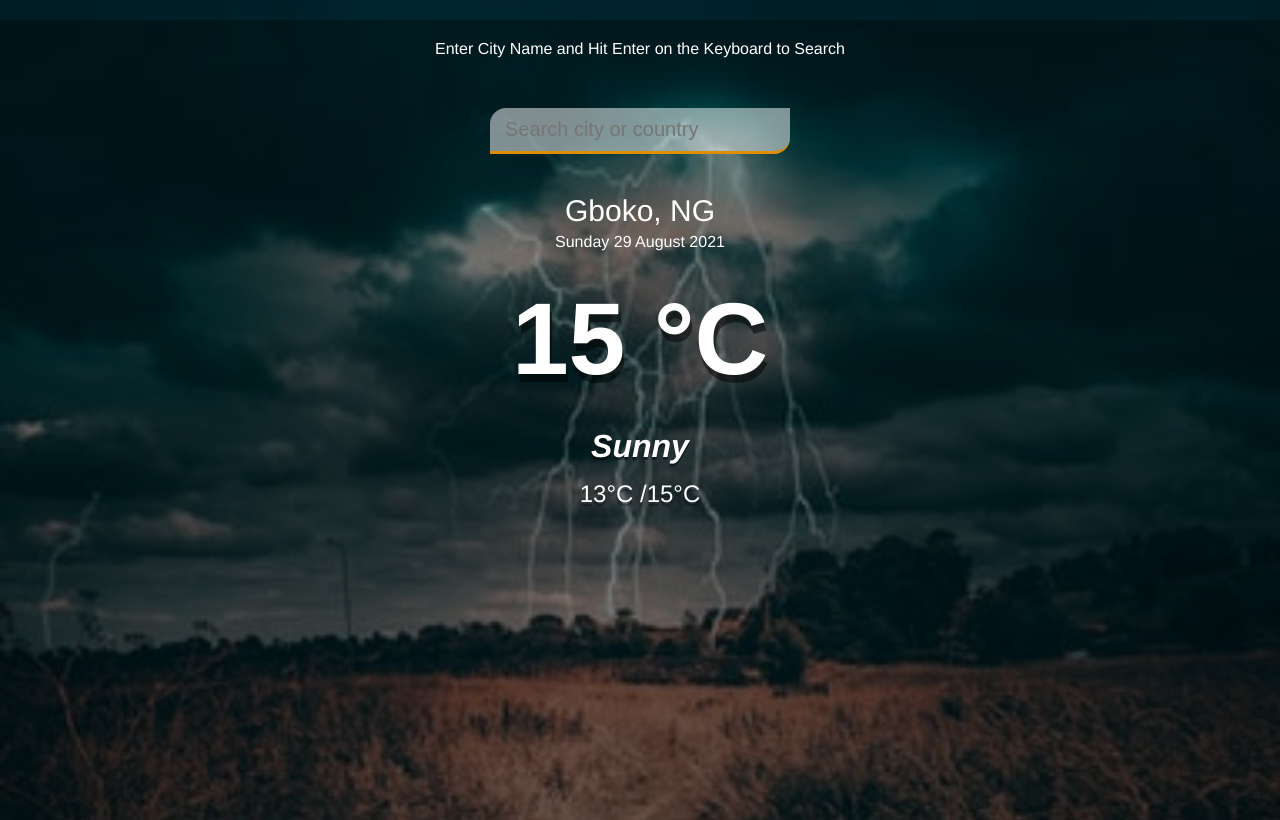
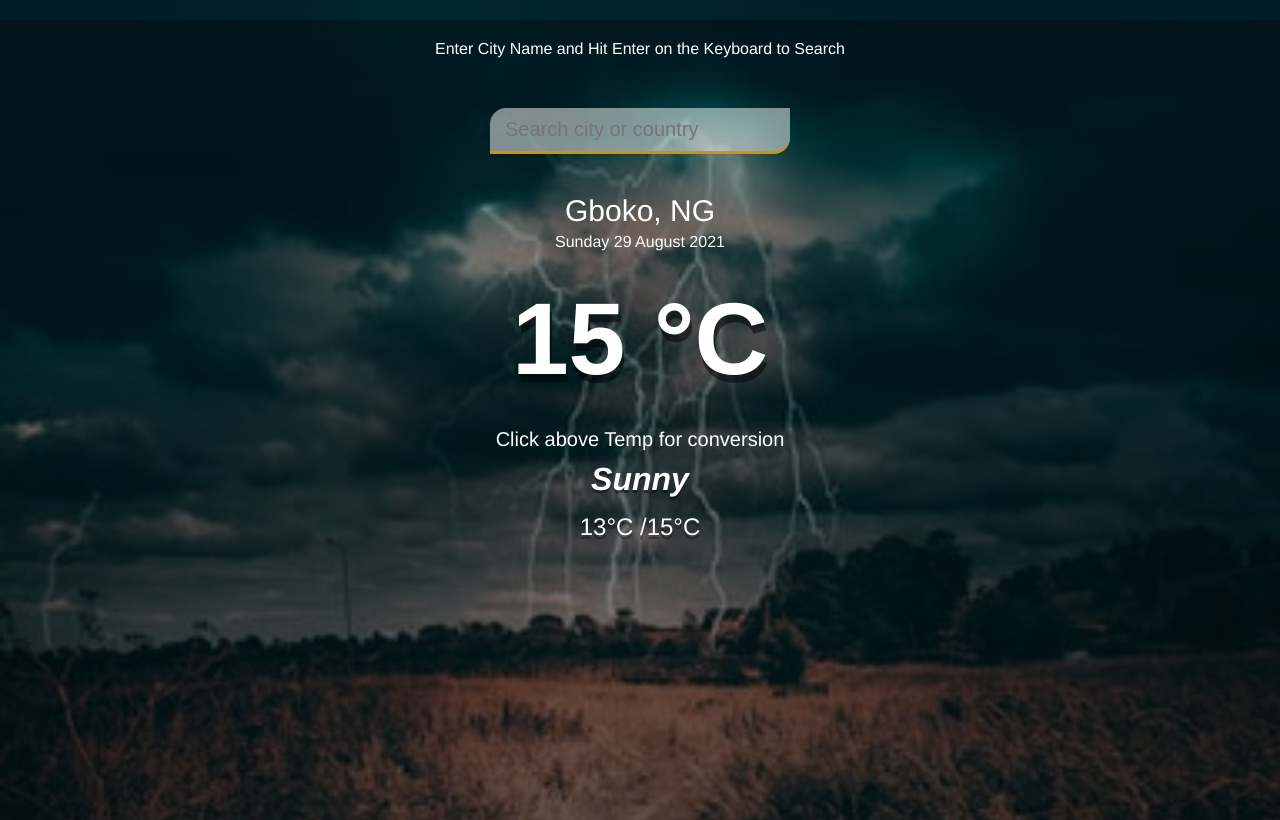
Before and after one commit to Alaska01/weatherApp, a website built with webpack: page src/index.html in a window 1280 px wide. Built offline with nearby package versions, Linux system fonts and the light colour scheme.

Commit message:
Add description for temp change

```diff
--- a/src/index.html
+++ b/src/index.html
@@ -23,6 +23,7 @@
           </section>
           <div class='current'>
             <div class="temp btn">15 °C</div>
+            <div class='instruction-temp'>Click above Temp for conversion </div>
             <div class='weather'>Sunny</div>
             <div class='hi-low'>13°C /15°C</div>
           </div>
--- a/src/index.js
+++ b/src/index.js
@@ -77,6 +77,8 @@ btnEl.addEventListener('click', () => {
   if (tempHold.innerText === `${temperatureC} °C`) {
     tempHold.innerText = `${Math.round((temperatureC) * (9 / 5)) + 32} F`;
   } else if ((tempHold.innerText === `${temperatureF} F`)) {
+    tempHold.innerText = `${temperatureC + 273} °K`;
+  } else if ((tempHold.innerText === `${temperatureC + 273} °K`)) {
     tempHold.innerText = `${temperatureC} °C`;
   }
 });
--- a/src/style.css
+++ b/src/style.css
@@ -48,6 +48,13 @@ header input:focus {
   background-color: rgba(255, 255, 255, 0.6);
 }
 
+.instruction-temp {
+  font-size: 20px;
+  font-weight: 500;
+  color: white;
+  padding-bottom: 10px;
+}
+
 main {
   flex: 1 1 100%;
   padding: 25px 25px 50px;
@@ -78,7 +85,7 @@ button {
   display: flex;
   flex-direction: column;
   text-align: center;
-  margin-top: 20px;
+  padding-top: 20px;
   color: white;
   font-weight: 500;
 }
```
Also changed, not shown: dist/index.html, dist/main.js.
